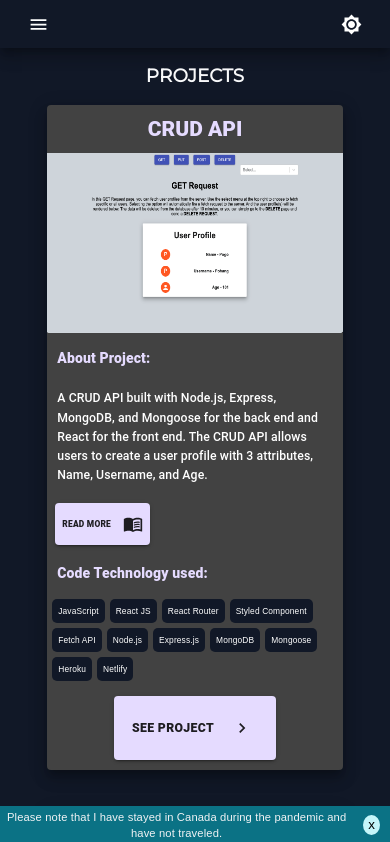
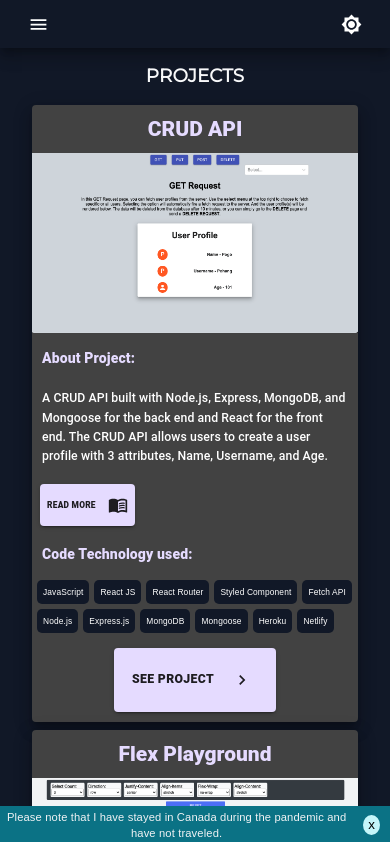
Before and after one commit to YutaMoriJP/Portfolio, a React (Create React App) app: page /project in a window 390 px wide. Shown: the top 842 px of the page. Built offline with nearby package versions, Linux system fonts and the light colour scheme.

Commit message:
mobile grid item size increase

```diff
--- a/src/Components/Card/Card.js
+++ b/src/Components/Card/Card.js
@@ -47,7 +47,7 @@ const Card = ({ header, img, description, tags, url, details }) => {
   const handleOpen = () => setOpen(true);
   return (
     <>
-      <Grid item xs={11} sm={6} md={4} xl={4}>
+      <Grid item xs={12} sm={6} md={4} xl={4}>
         <PaperStyled elevation={10}>
           <Text variant="h5" header="true">
             {header}
--- a/src/Pages/About.js
+++ b/src/Pages/About.js
@@ -13,7 +13,7 @@ const About = () => {
         <title>About</title>
       </Helmet>
       <Container maxWidth="md" style={{ minHeight: "100vh" }}>
-        <Paper style={{ padding: 20, margin: 15 }}>
+        <Paper style={{ padding: 15, margin: "15px 5px" }}>
           <h1>ABOUT PAGE</h1>
           <Divider />
           <p>
--- a/src/Pages/Project.js
+++ b/src/Pages/Project.js
@@ -38,7 +38,7 @@ const Project = () => {
                 options={options}
                 position="right"
               /> */}
-              <Grid container spacing={3} justify="center">
+              <Grid container spacing={2} justify="center">
                 {filterFunc(projects).map(project => (
                   <Card
                     header={project.name}
@@ -61,7 +61,7 @@ const Project = () => {
                 options={options}
                 position="right"
               /> */}
-            <Grid container spacing={5} justify="center">
+            <Grid container spacing={1} justify="center">
               {filterFunc(projects).map(project => (
                 <Card
                   header={project.name}
```
